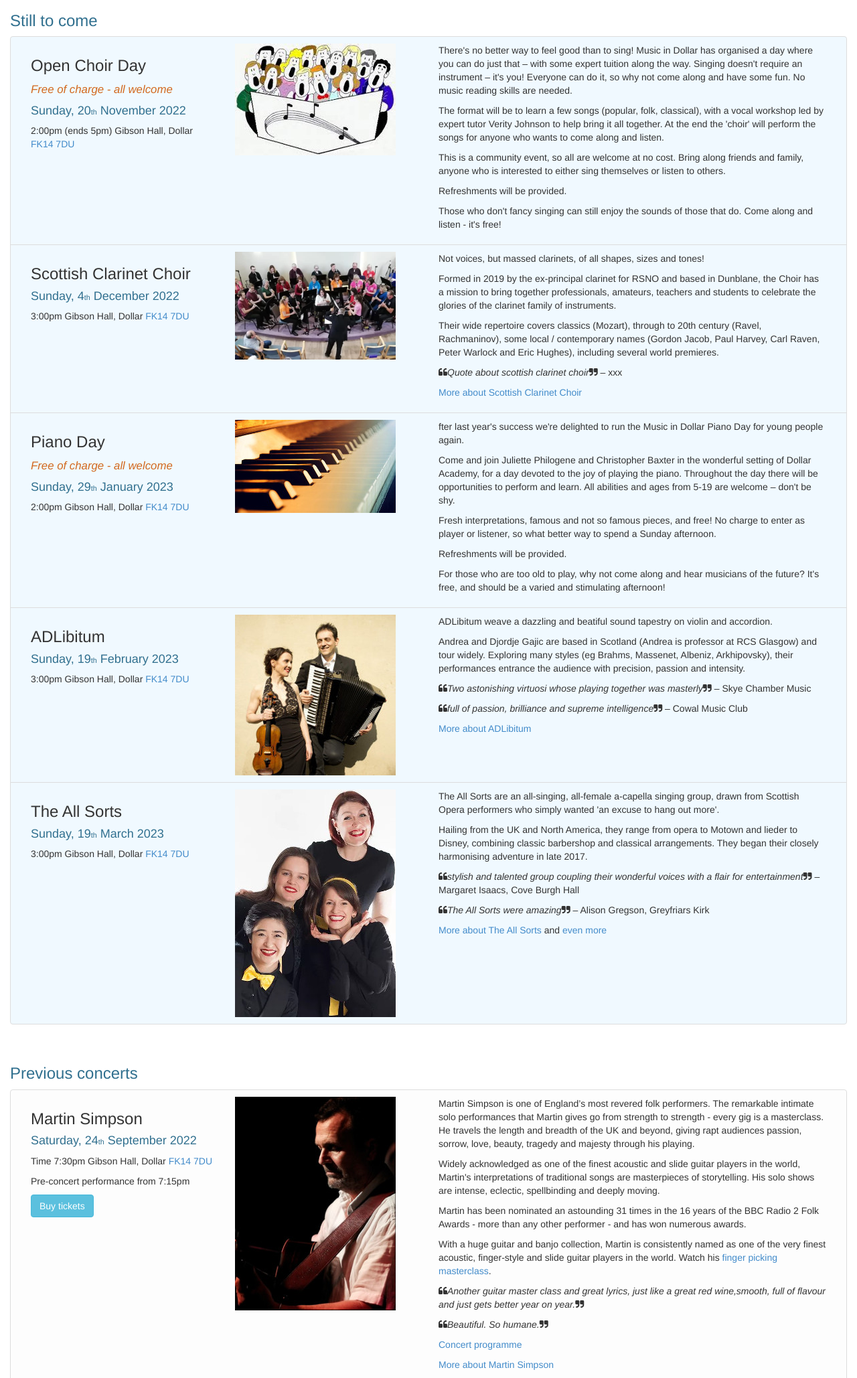
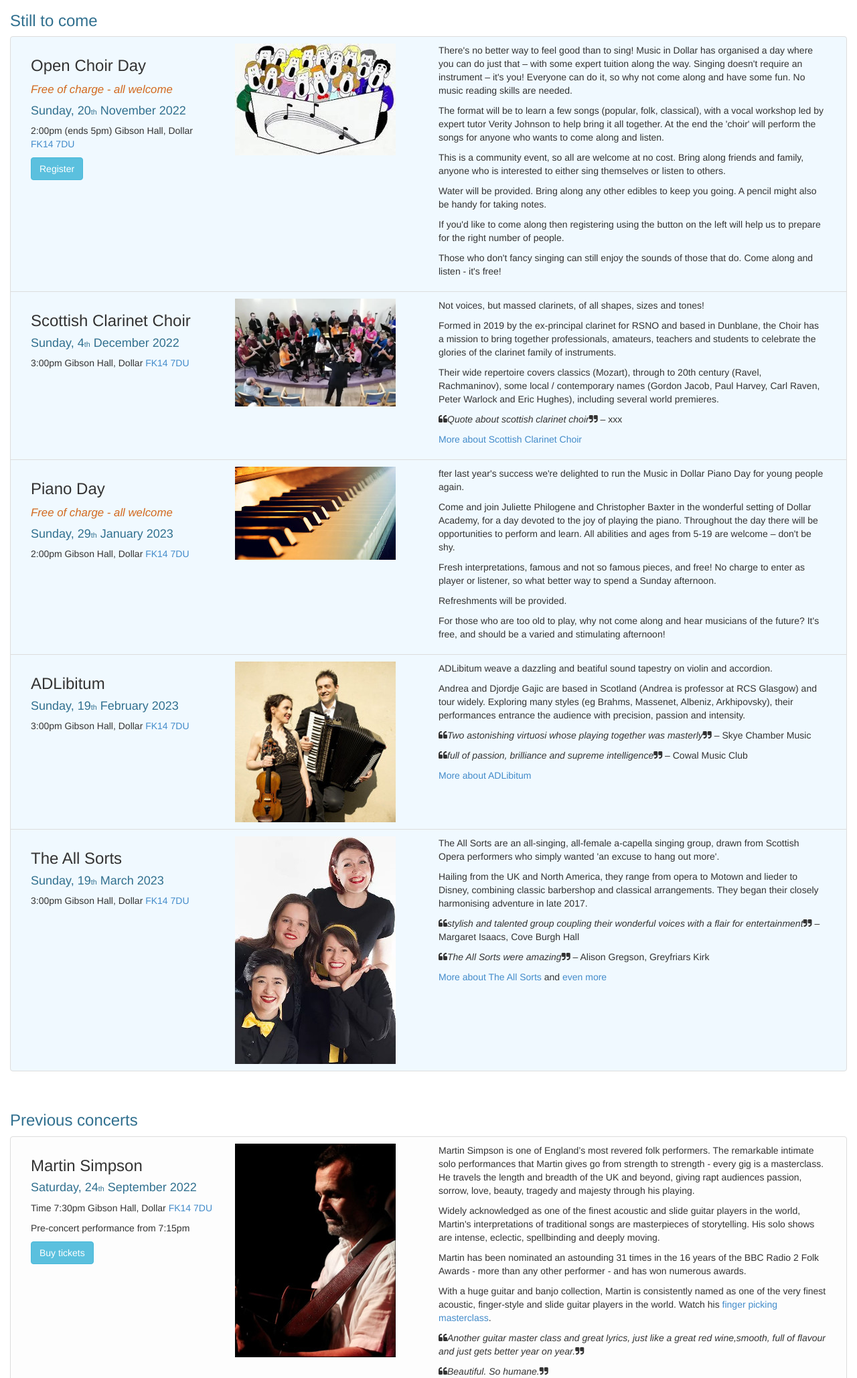
Before and after one commit to musicindollar/dmsweb, a PHP site: page / in a window 1280 px wide. Shown: the part 1312-3370 px from the top of the page at 67% size. Run offline with PHP 8.4, Linux system fonts and the light colour scheme.

Commit message:
choir day details and register button

```diff
--- a/index.php
+++ b/index.php
@@ -167,7 +167,7 @@ htmlHead($title);
                                 class="fa fa-quote-right"></span>
                         – Singapore Straits Times, 2022</p>
                     <p><a href="/season/2223/Programme-221023-LeonMcCawley.pdf"
-                       target="_blank">Concert programme</a></p>
+                          target="_blank">Concert programme</a></p>
                     <p><a href="https://leonmccawley.com/"
                           target="_blank">More about Leon McCawley</a>
                     </p>
@@ -202,6 +202,12 @@ htmlHead($title);
                                                 href="https://www.google.co.uk/maps/place/Dollar+Academy/@56.1652588,-3.6761852,17z/data=!3m1!4b1!4m5!3m4!1s0x48862aa7490a4397:0x8adbca915a555cda!8m2!3d56.1652588!4d-3.6739965">FK14
                                             7DU</a></p>
                                     <!--                            <p>Pre-concert performance from 7:15pm</p>-->
+                                    <div id="registeropenchoirday">
+                                        <a type="button" class="btn btn-info btn-blocks"
+                                           href="https://www.wegottickets.com/event/559347"
+                                           target="_blank">Register</a>
+                                        <p></p>
+                                    </div>
                                 </div>
                                 <div class="col-sm-3">
                                     <img src="/image/2223/choir-cartoon-240.jpeg"/>
@@ -219,7 +225,10 @@ htmlHead($title);
                                     <p>This is a community event, so all are welcome at no cost. Bring along friends and
                                         family, anyone who is interested to either sing themselves or listen to
                                         others.</p>
-                                    <p>Refreshments will be provided.</p>
+                                    <p>Water will be provided. Bring along any other edibles to keep you going. A pencil
+                                        might also be handy for taking notes.</p>
+                                    <p>If you'd like to come along then registering using the button on the left will help us
+                                        to prepare for the right number of people.</p>
                                     <p>Those who don't fancy singing can still enjoy the sounds of those that do. Come
                                         along and listen - it's free!</p>
                                     <!--                        <a href="/season/2122/Programme-220130-PianoDay.pdf"-->
```
